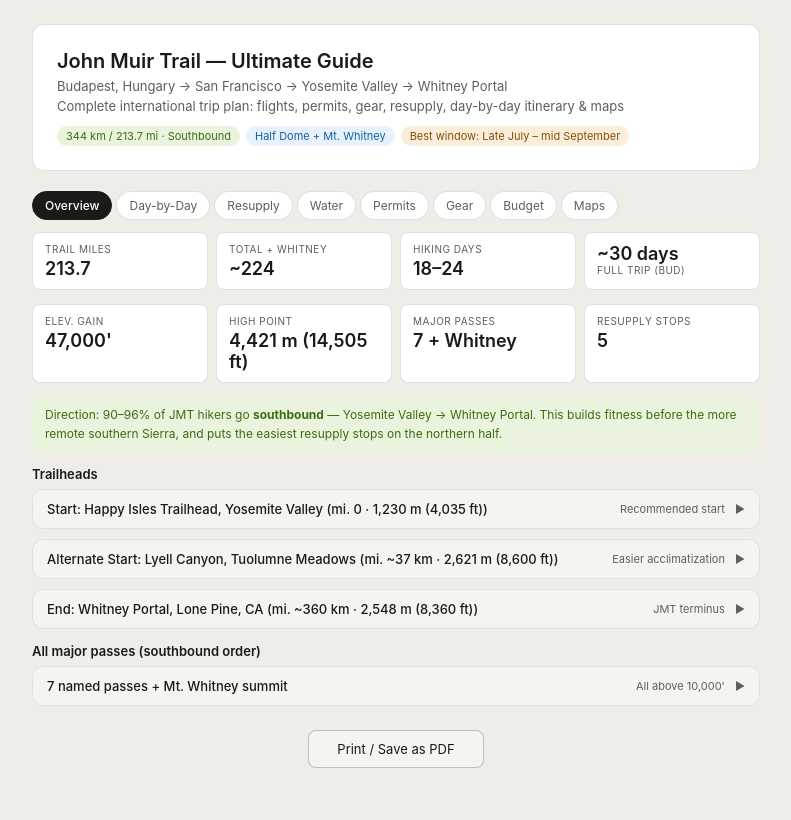
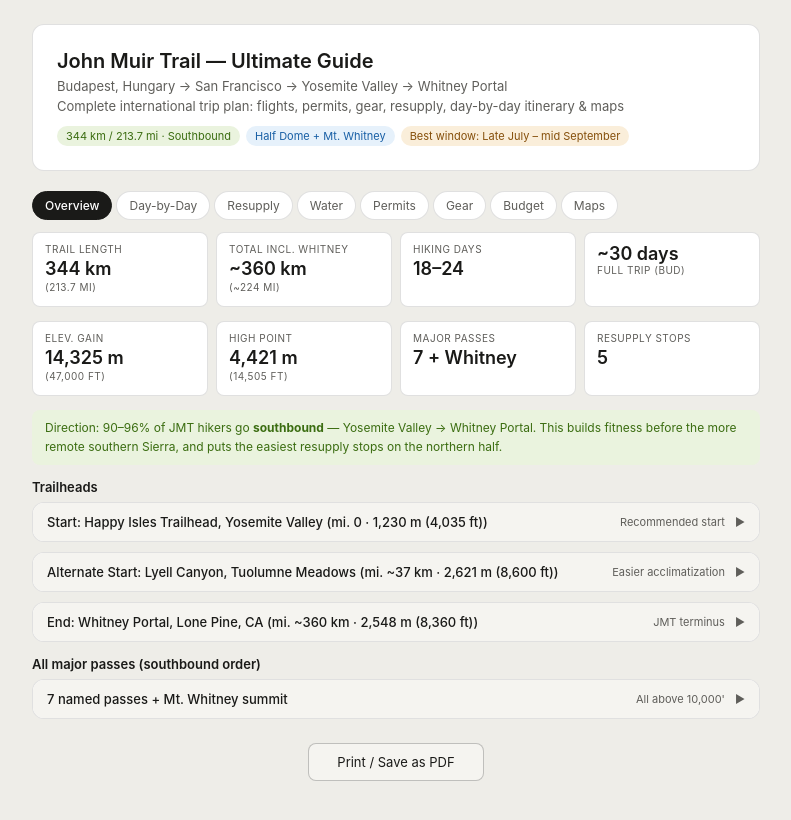
Before and after one commit to Fiz1kal/JMT, a plain HTML site: page index.html in a window 1280 px wide. Shown: the whole page, without its empty margins (244-1035 px from the left). Drawn offline with Linux system fonts and the light colour scheme.

Commit message:
Update index.html

```diff
--- a/index.html
+++ b/index.html
@@ -197,14 +197,14 @@
   ═══════════════════════════════════════════ -->
   <div class="panel active" id="overview">
     <div class="stats-grid">
-      <div class="stat"><div class="sl">Trail miles</div><div class="sv">213.7</div></div>
-      <div class="stat"><div class="sl">Total + Whitney</div><div class="sv">~224</div></div>
+      <div class="stat"><div class="sl">Trail length</div><div class="sv">344 km</div><div class="sl" style="margin-top:2px">(213.7 mi)</div></div>
+      <div class="stat"><div class="sl">Total incl. Whitney</div><div class="sv">~360 km</div><div class="sl" style="margin-top:2px">(~224 mi)</div></div>
       <div class="stat"><div class="sl">Hiking days</div><div class="sv">18–24</div></div>
       <div class="stat"><div class="sv">~30 days</div><div class="sl">Full trip (BUD)</div></div>
     </div>
     <div class="stats-grid">
-      <div class="stat"><div class="sl">Elev. gain</div><div class="sv">47,000'</div></div>
-      <div class="stat"><div class="sl">High point</div><div class="sv">4,421 m (14,505 ft)</div></div>
+      <div class="stat"><div class="sl">Elev. gain</div><div class="sv">14,325 m</div><div class="sl" style="margin-top:2px">(47,000 ft)</div></div>
+      <div class="stat"><div class="sl">High point</div><div class="sv">4,421 m</div><div class="sl" style="margin-top:2px">(14,505 ft)</div></div>
       <div class="stat"><div class="sl">Major passes</div><div class="sv">7 + Whitney</div></div>
       <div class="stat"><div class="sl">Resupply stops</div><div class="sv">5</div></div>
     </div>
```
